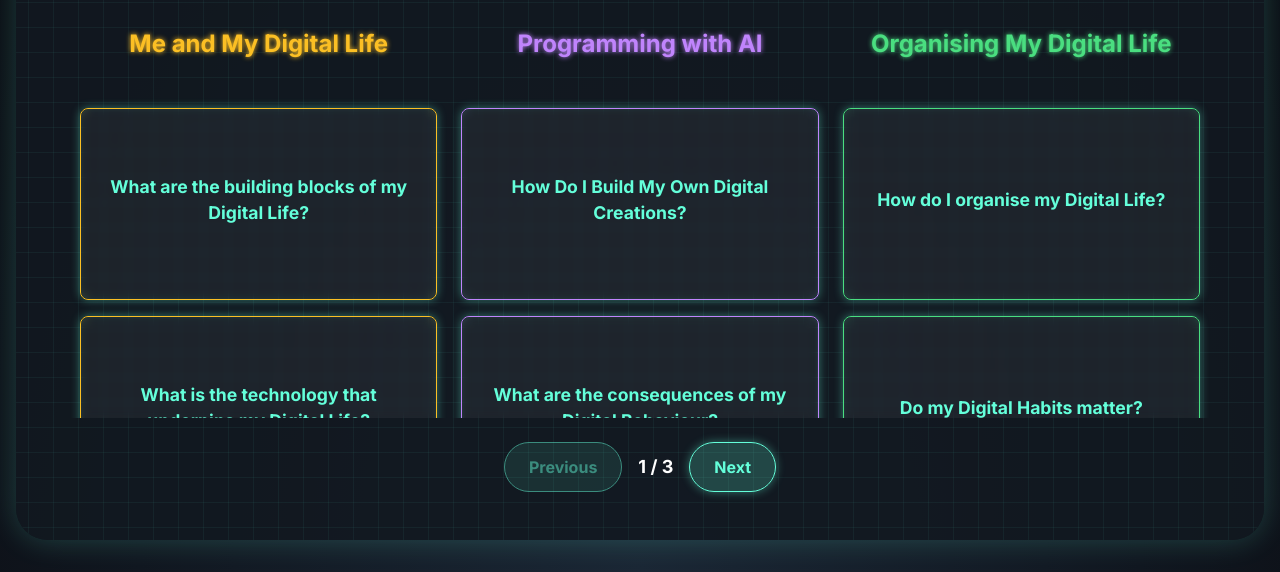
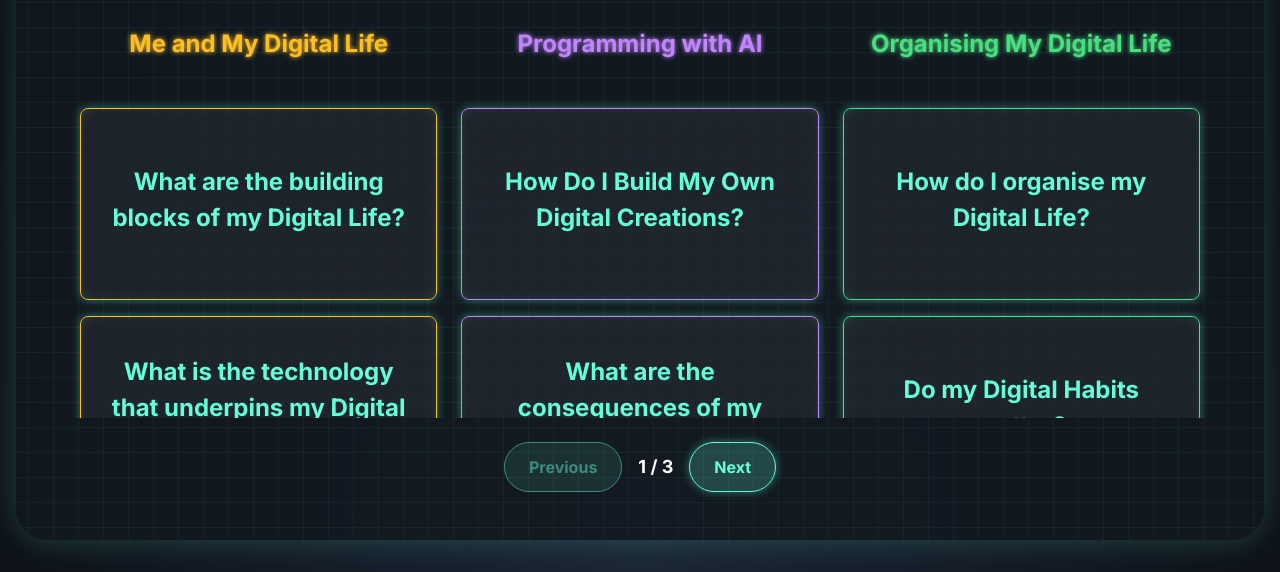
Before and after one commit to doyler442/sim-your-courses, a plain HTML site: page index.html in a window 1280 px wide. Shown: the part 292-864 px from the top of the page. Drawn offline with nearby package versions, Linux system fonts and the light colour scheme.

Commit message:
Update index.html

```diff
--- a/index.html
+++ b/index.html
@@ -155,7 +155,7 @@
         }
 
         .card-title {
-            font-size: 1.1em;
+            font-size: 1.5em;
             font-weight: 700;
             color: #64ffda;
             margin-bottom: 0.5rem;
@@ -178,7 +178,7 @@
         }
 
         .back-text {
-            font-size: 1.2em;
+            font-size: 1.4em;
             font-weight: 700;
             color: #08F7FE;
             text-shadow:
```
